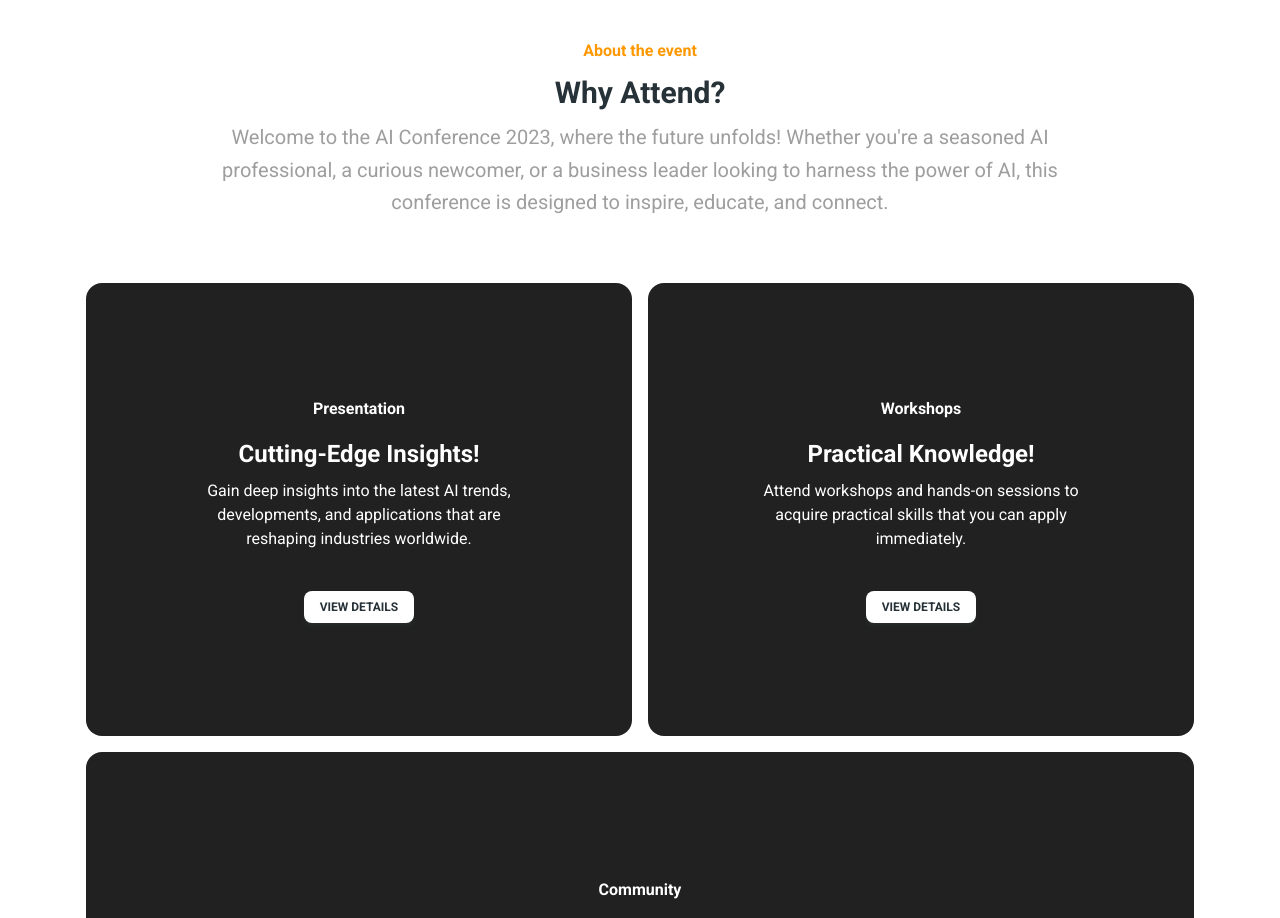
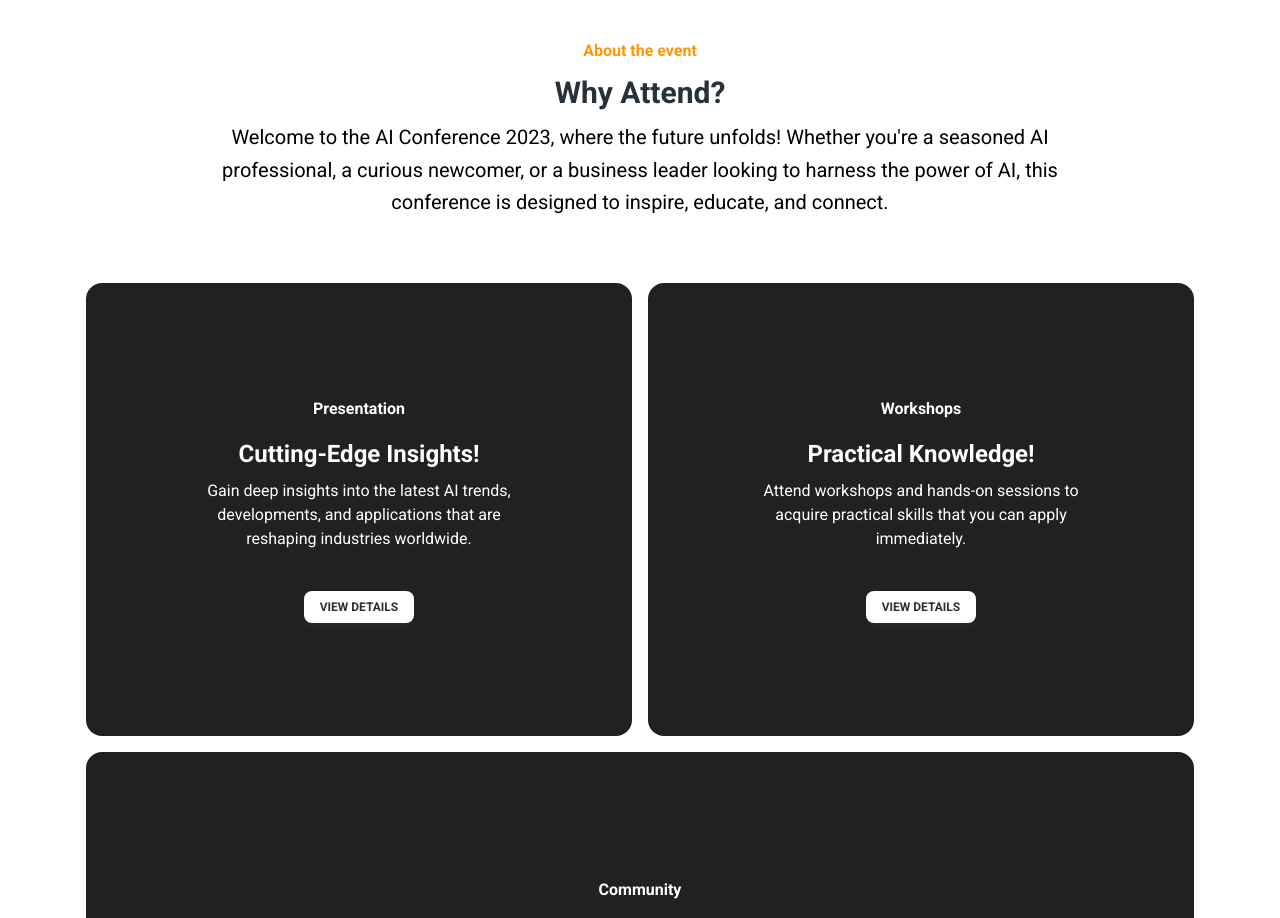
Before and after one commit to saoyuhh/mini-project, a Next.js app: page / in a window 1280 px wide. Shown: the part 1100-2018 px from the top of the page. Built offline with nearby package versions, Linux system fonts and the light colour scheme.

Commit message:
perubahan style

```diff
--- a/src/app/about-event.tsx
+++ b/src/app/about-event.tsx
@@ -29,7 +29,7 @@ export function AboutEvent() {
       </Typography>
       <Typography
         variant="lead"
-        className="mt-2 lg:max-w-4xl mb-8 w-full text-center font-normal !text-gray-500"
+        className="mt-2 lg:max-w-4xl mb-8 w-full text-center font-normal !text-danger-500"
       >
         Welcome to the AI Conference 2023, where the future unfolds! Whether
         you&apos;re a seasoned AI professional, a curious newcomer, or a
```
